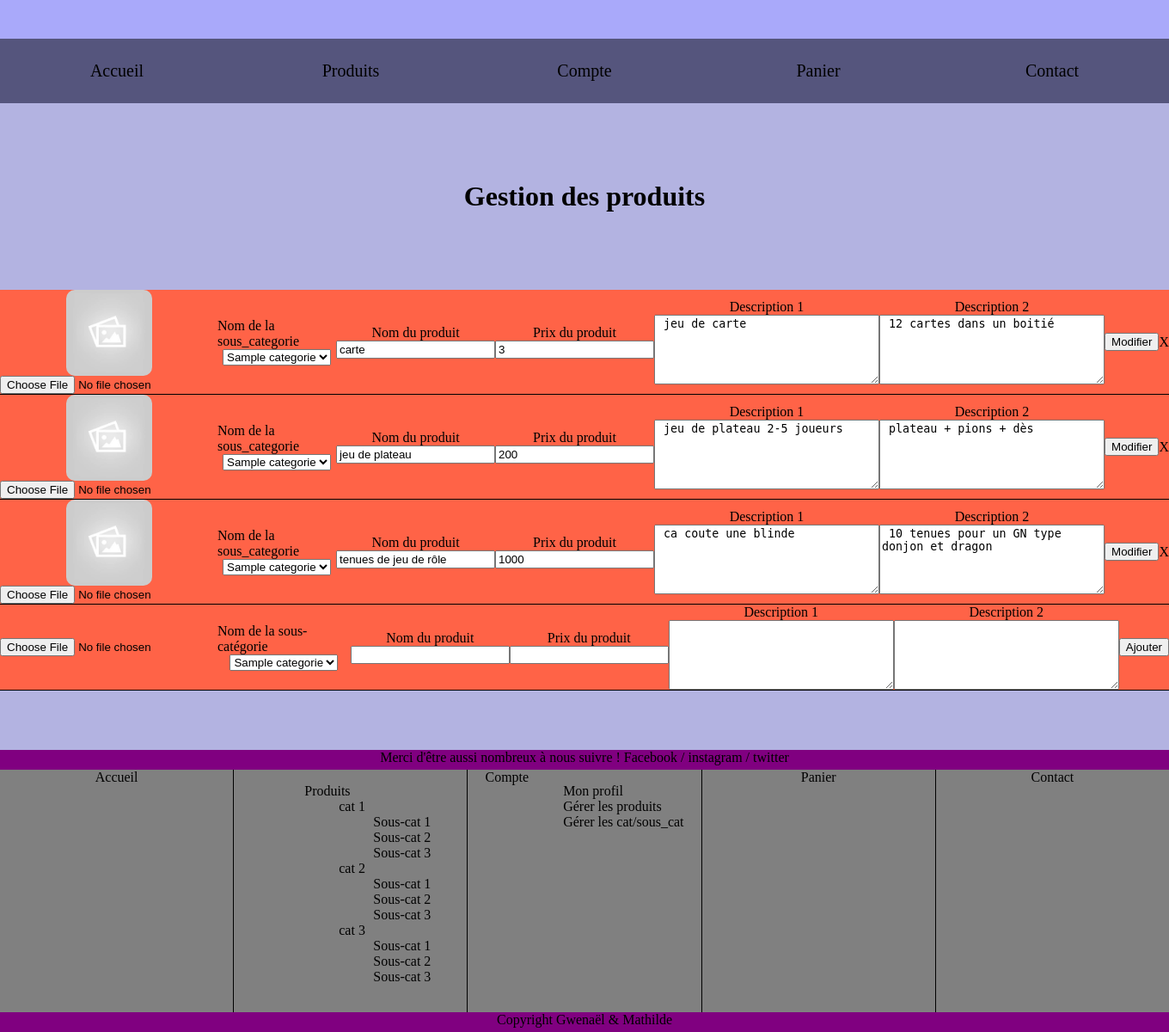
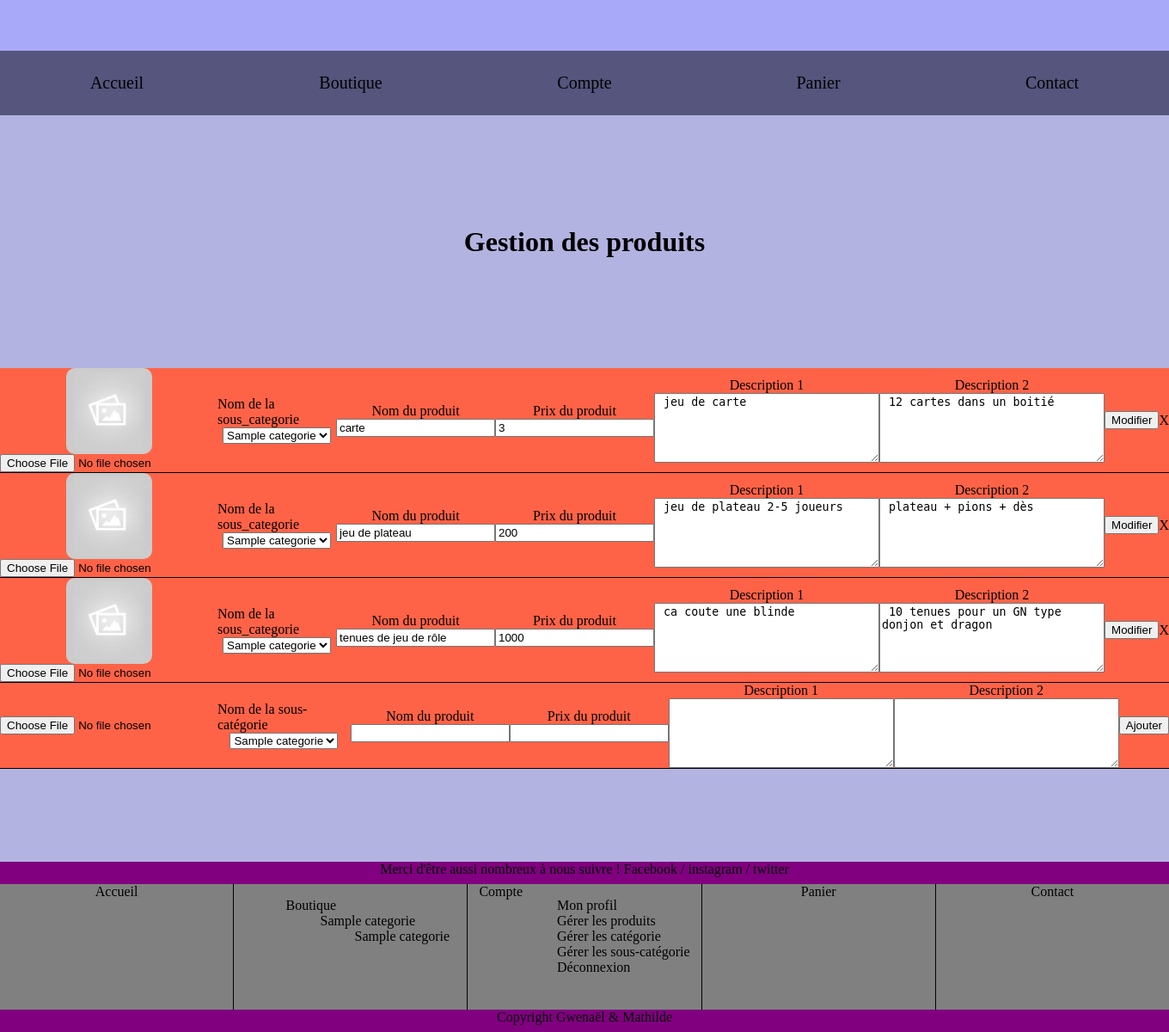
Before and after one commit to gwenael-mahe/boutique, a PHP site: page /produit.php in a window 1360 px wide. Shown: the whole page at 86% size. Run offline with PHP 8.4, Linux system fonts and the light colour scheme; the visitor is signed in with stand-in values (Sample User, id 1); data comes from the database, SQL or seed files in the repository; tables that the repository leaves empty hold one stand-in row (values such as "Sample post"); data that the repository does not hold is empty.

Commit message:
Header + footer + class bdd + class/admin + class/affichage Automatiser le header / footer Ajout method checkproduitadmin modif checkproduit Ajout method usercat / userproduit / usersouscat Maj method checkproduitadmin dans adminproduit_modif

```diff
--- a/class/admin.php
+++ b/class/admin.php
@@ -178,7 +178,7 @@ class admin
         var_dump($idsouscat);
 
         $query_ajoutproduit = mysqli_query($this->get('bdd')->getco(), "INSERT INTO product (nom,prix,descriptionup,descriptiondown,id_souscat) VALUE ('" . $newproduit . "','" . $prix . "','" . $descriptionup . "','" . $descriptiondown . "','" . $idsouscat[0] . "')");
-        $this->bdd->checkproduit();
+        $this->bdd->checkproduitadmin();
 
         foreach ($this->bdd->get('produit') as $produit) {
             if ($produit['nom'] == $newproduit) {
--- a/css/rncp.css
+++ b/css/rncp.css
@@ -1,9 +1,9 @@
 /* HTML */
 
 html {
-    display:flex;
-    flex-direction:column;
-    height:150%;
+    display: flex;
+    flex-direction: column;
+    height: 150%;
     margin: 0;
     padding: 0;
 }
@@ -146,9 +146,9 @@ nav li li:hover ul.niveau3 {
 }
 
 .gestion_site {
-    display:flex;
+    display: flex;
     flex-direction: column;
-    flex-grow:0.35;
+    flex-grow: 0.35;
     height: 90%;
     justify-content: space-around;
     align-items: center;
@@ -156,11 +156,11 @@ nav li li:hover ul.niveau3 {
 }
 
 .gestion_site ul {
-    display:flex;
+    display: flex;
     flex-direction: column;
     align-items: center;
-    flex-grow:0.8;
-    padding:0;
+    flex-grow: 0.8;
+    padding: 0;
     width: 80%;
     justify-content: space-evenly;
 }
@@ -204,36 +204,46 @@ nav li li:hover ul.niveau3 {
     text-align: center;
 }
 
-
 /* page categorie */
 
-.categorie{
-    display:flex;
+.categorie {
+    display: flex;
     flex-direction: column;
     justify-content: space-around;
-    align-self:stretch;
+    align-self: stretch;
     background-color: tomato;
 }
 
-.categorie form{
+#categorie_user {
+    flex-direction: row;
+}
+
+#categorie_user article{
     display:flex;
+    flex-direction: column;
+    align-items: center;
+    border:solid black 2px;
+}
+
+.categorie form {
+    display: flex;
     flex-direction: row;
     justify-content: space-evenly;
-    align-items:center;
-    border-bottom:solid black 1px;
+    align-items: center;
+    border-bottom: solid black 1px;
 }
 
-.categorie form div{
-    display:flex;
+.categorie form div {
+    display: flex;
     flex-direction: column;
     justify-content: space-evenly;
-    align-items:center;
+    align-items: center;
 }
 
-.categorie img{
-    height:100px;
-    width:100px;
-    border-radius:10%;
+.categorie img {
+    height: 100px;
+    width: 100px;
+    border-radius: 10%;
 }
 
 /* footer */
@@ -248,7 +258,7 @@ footer {
 
 footer aside {
     display: flex;
-    flex-grow:0.2;
+    flex-grow: 0.2;
     justify-content: center;
 }
 
--- a/include/footer.php
+++ b/include/footer.php
@@ -7,29 +7,19 @@
             <article id='border1'>
 
                 <ul>
-                    <li> <a href='produit.php'> Produits </a> </li>
-                    <ul>
-                        <li><a href='categorie.php'> cat 1 </a>
-                            <ul>
-                                <li><a href='sous_categorie.php'> Sous-cat 1 </a></li>
-                                <li><a href='sous_categorie.php'> Sous-cat 2 </a></li>
-                                <li><a href='sous_categorie.php'> Sous-cat 3 </a></li>
-                            </ul>
-                        </li>
-                        <li><a href='categorie.php'> cat 2 </a>
-                            <ul>
-                                <li><a href='sous_categorie.php'> Sous-cat 1 </a></li>
-                                <li><a href='sous_categorie.php'> Sous-cat 2 </a></li>
-                                <li><a href='sous_categorie.php'> Sous-cat 3 </a></li>
-                            </ul>
-                        </li>
-                        <li><a href='categorie.php'> cat 3 </a>
-                            <ul>
-                                <li><a href='sous_categorie.php'> Sous-cat 1 </a></li>
-                                <li><a href='sous_categorie.php'> Sous-cat 2 </a></li>
-                                <li><a href='sous_categorie.php'> Sous-cat 3 </a></li>
-                            </ul>
-                        </li>
+                    <li class="princ"><a href='boutique.php?idpage=1'> Boutique </a> </li>
+                    <ul class="niveau2">
+                        <?php foreach ($affichage->get('admin')->get('bdd')->get('categorie') as $cat) { ?>
+                            <li><a href='categorie?idcat=<?php echo $cat['id']; ?>'> <?php echo $cat['nom']; ?></a>
+                                <ul class='niveau3'>
+                                    <?php foreach ($affichage->get('admin')->get('bdd')->get('souscategorie') as $souscat) {
+                                        if ($souscat['id_categorie'] == $cat['id']) { ?>
+                                            <li><a href='souscategorie?idsouscat=<?php echo $souscat['id']; ?>'> <?php echo $souscat['nom']; ?></a></li>
+                                    <?php }
+                                    } ?>
+                                </ul>
+                            </li>
+                        <?php } ?>
                     </ul>
                 </ul>
 
@@ -41,20 +31,20 @@
                         <li><a href='connexion.php'> Se connecter </a></li>
                         <li><a href='inscription.php'> S'inscrire </a></li>
                     </ul>
-                    </li>
                 <?php } elseif ($_SESSION['login'] != 'admin') { ?>
-                    <ul>
+                    <ul class="niveau2">
                         <li> Bonjour <?php echo $_SESSION['login']; ?> ! </li>
                         <li><a href='profil.php'> Mon profil </a></li>
+                        <li><a href='include/delete.php?iduser=<?php echo $_SESSION['id']; ?>'> Déconnexion </a></li>
                     </ul>
-                    </li>
                 <?php } else { ?>
-                    <ul>
+                    <ul class="niveau2">
                         <li><a href='profil.php'> Mon profil </a></li>
-                        <li><a href='admin.php'> Gérer les produits </a></li>
-                        <li><a href='categorie.php'> Gérer les cat/sous_cat </a></li>
+                        <li><a href='produit.php'> Gérer les produits </a></li>
+                        <li><a href='categorie.php'> Gérer les catégorie </a></li>
+                        <li><a href='sous_categorie.php'> Gérer les sous-catégorie </a></li>
+                        <li><a href='include/delete.php?iduser=<?php echo $_SESSION['id']; ?>'> Déconnexion </a></li>
                     </ul>
-                    </li>
                 <?php } ?>
             </article>
 
--- a/include/header.php
+++ b/include/header.php
@@ -5,29 +5,19 @@
     <nav>
         <ul>
             <li class="princ"><a href='index.php'> Accueil </a></li>
-            <li class="princ"><a href='produit.php'> Produits </a>
+            <li class="princ"><a href='boutique.php?idpage=1'> Boutique </a>
                 <ul class="niveau2">
-                    <li><a href='categorie.php'> cat 1 </a>
-                        <ul class="niveau3">
-                            <li><a href='sous_categorie.php'> Sous-cat 1 </a></li>
-                            <li><a href='sous_categorie.php'> Sous-cat 2 </a></li>
-                            <li><a href='sous_categorie.php'> Sous-cat 3 </a></li>
-                        </ul>
-                    </li>
-                    <li><a href='categorie.php'> cat 2 </a>
-                        <ul class="niveau3">
-                            <li><a href='sous_categorie.php'> Sous-cat 1 </a></li>
-                            <li><a href='sous_categorie.php'> Sous-cat 2 </a></li>
-                            <li><a href='sous_categorie.php'> Sous-cat 3 </a></li>
-                        </ul>
-                    </li>
-                    <li><a href='categorie.php'> cat 3 </a>
-                        <ul class="niveau3">
-                            <li><a href='sous_categorie.php'> Sous-cat 1 </a></li>
-                            <li><a href='sous_categorie.php'> Sous-cat 2 </a></li>
-                            <li><a href='sous_categorie.php'> Sous-cat 3 </a></li>
-                        </ul>
-                    </li>
+                    <?php foreach ($affichage->get('admin')->get('bdd')->get('categorie') as $cat) { ?>
+                        <li><a href='categorie?idcat=<?php echo $cat['id']; ?>'> <?php echo $cat['nom']; ?></a>
+                            <ul class='niveau3'>
+                                <?php foreach ($affichage->get('admin')->get('bdd')->get('souscategorie') as $souscat) {
+                                    if ($souscat['id_categorie'] == $cat['id']) { ?>
+                                        <li><a href='souscategorie?idsouscat=<?php echo $souscat['id']; ?>'> <?php echo $souscat['nom']; ?></a></li>
+                                <?php }
+                                } ?>
+                            </ul>
+                        </li>
+                    <?php } ?>
                 </ul>
             </li>
             <li class="princ"> Compte
@@ -48,7 +38,8 @@
             <ul class="niveau2">
                 <li><a href='profil.php'> Mon profil </a></li>
                 <li><a href='produit.php'> Gérer les produits </a></li>
-                <li><a href='categorie.php'> Gérer les cat/sous_cat </a></li>
+                <li><a href='categorie.php'> Gérer les catégorie </a></li>
+                <li><a href='sous_categorie.php'> Gérer les sous-catégorie </a></li>
                 <li><a href='include/delete.php?iduser=<?php echo $_SESSION['id']; ?>'> Déconnexion </a></li>
             </ul>
             </li>
--- a/produit.php
+++ b/produit.php
@@ -7,20 +7,6 @@ session_start();
 
 $affichage = new affichage();
 
-if (isset($_POST['ajouterproduit']))
-{
-    // var_dump($_POST);
-    $affichage->get('admin')->ajoutproduit($_POST['nom'], $_POST['prix'], $_POST['descriptionup'], $_POST['descriptiondown'], $_POST['sous_categorie']);
-    header('location:produit.php');
-}
-
-if (isset($_POST['modifierproduit']))
-{
-    var_dump($_POST);
-    $affichage->get('admin')->majproduit($_POST['nom'], $_POST['prix'], $_POST['descriptionup'], $_POST['descriptiondown'], $_POST['sous_categorie'],$_POST['id']);
-    // header('location:produit.php');
-}
-
 ?>
 
 <!DOCTYPE html>
@@ -29,7 +15,7 @@ if (isset($_POST['modifierproduit']))
 <head>
     <meta charset="UTF-8">
     <link rel="stylesheet" href="css/rncp.css">
-    <title> Produits </title>
+    <title> Fiche Produit </title>
 </head>
 
 <body>
@@ -42,10 +28,13 @@ if (isset($_POST['modifierproduit']))
 
             <section class='categorie'>
 
-                <?php $affichage->adminproduit_modif($affichage->get('admin')->get('bdd')->get('produit'),$affichage->get('admin')->get('bdd')->get('souscategorie'));
+                <?php $affichage->adminproduit_modif($affichage->get('admin')->get('bdd')->get('produitadmin'), $affichage->get('admin')->get('bdd')->get('souscategorie'));
                 $affichage->adminproduit_ajout($affichage->get('admin')->get('bdd')->get('souscategorie')); ?>
 
             </section>
+
+        <?php } else { ?>
+
 
         <?php } ?>
 
--- a/profil.php
+++ b/profil.php
@@ -88,8 +88,9 @@ if (isset($_POST['modification'])) {
                 <h1> Gestion du site </h1>
 
                 <ul>
-                    <li> <a href='categorie.php'> Gérer les catégories et les sous-catégories </a> </li>
-                    <li> <a href='#'> Gérer les produits </a> </li>
+                    <li> <a href='categorie.php'> Gérer les catégories </a> </li>
+                    <li> <a href='sous_categorie.php'> Gérer les sous-catégories </a> </li>
+                    <li> <a href='produit.php'> Gérer les produits </a> </li>
                     <li> <a href='#'> Gérer les différentes pages </a> </li>
                 </ul>
 
```
Also changed, not shown: boutique.php (added, +63 -0 lines), categorie.php (+4 -13 lines), class/affichage.php (+44 -0 lines), class/bdd.php (+30 -8 lines), sous_categorie.php (+61 -0 lines), img/cat/8.png (added).
